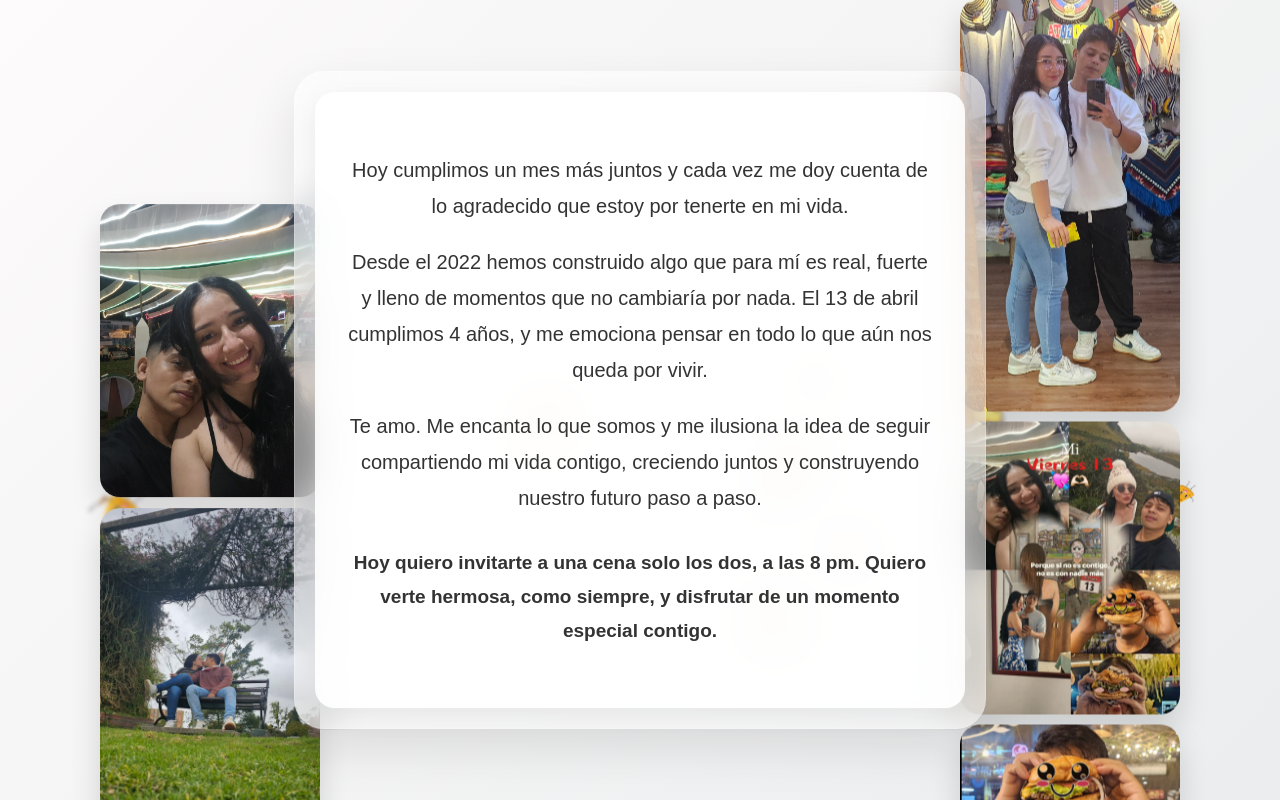
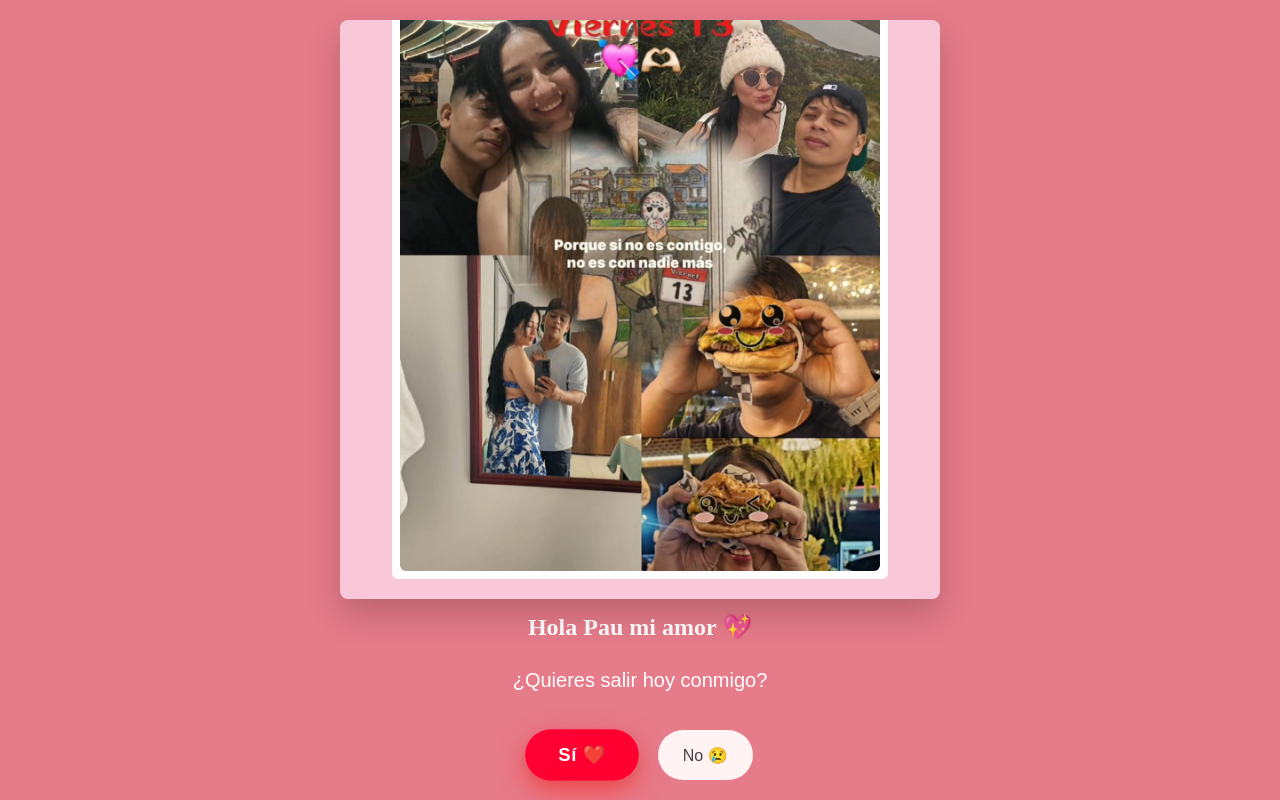
Before and after one commit to alejozuleta9217/pan-quesito, a React (Vite) app: page / in a window 1280 px wide. Built offline with nearby package versions, Linux system fonts and the light colour scheme.

Commit message:
Primer commit - proyecto aniversario

```diff
--- a/src/App.jsx
+++ b/src/App.jsx
@@ -1,16 +1,17 @@
 import { useEffect, useRef, useState } from "react";
 import "./SunflowerFrame.css";
+<link
+  href="https://fonts.googleapis.com/css2?family=Dancing+Script:wght@400;600&display=swap"
+  rel="stylesheet"
+></link>;
 
 const leftImages = ["/1.jpeg", "/2.jpeg", "/3.jpeg"];
-
 const rightImages = ["/4.jpeg", "/5.jpeg", "/6.jpeg", "/7.jpeg"];
-
 const leafImages = ["/8.png", "/9.png", "/10.png"];
 
 function generateLeaves(leafImages, count = 15) {
   return Array.from({ length: count }, () => {
     const randomIndex = Math.floor(Math.random() * leafImages.length);
-
     return {
       src: leafImages[randomIndex],
       left: Math.random() * 100,
@@ -24,8 +25,12 @@ function generateLeaves(leafImages, count = 15) {
 
 export default function SunflowerFrame() {
   const containerRef = useRef(null);
+  const noBtnRef = useRef(null);
+
   const [visible, setVisible] = useState(false);
   const [mouse, setMouse] = useState({ x: 0, y: 0 });
+  const [showMain, setShowMain] = useState(false);
+  const [leaves] = useState(() => generateLeaves(leafImages, 15));
 
   // 🌻 Intersection Observer
   useEffect(() => {
@@ -40,24 +45,69 @@ export default function SunflowerFrame() {
     return () => observer.disconnect();
   }, []);
 
-  const [leaves] = useState(() => generateLeaves(leafImages, 15));
+  // 💔 Botón NO que se mueve
+  const moveNoButton = () => {
+    const btn = noBtnRef.current;
+    if (!btn) return;
 
-  // 🌻 Mouse tracking para parallax 3D
+    const maxX = window.innerWidth - btn.offsetWidth - 20;
+    const maxY = window.innerHeight - btn.offsetHeight - 20;
+
+    const randomX = Math.random() * maxX;
+    const randomY = Math.random() * maxY;
+
+    btn.style.position = "fixed";
+    btn.style.left = randomX + "px";
+    btn.style.top = randomY + "px";
+  };
+
+  // 🌻 Mouse parallax
   const handleMouseMove = (e) => {
     const x = (e.clientX - window.innerWidth / 2) / 30;
     const y = (e.clientY - window.innerHeight / 2) / 30;
     setMouse({ x, y });
   };
 
-  // 🌿 Lluvia profesional (15 hojas variadas)
+  return (
+    <>
+      {/* 💌 TARJETA INICIAL */}
+      {!showMain && (
+        <div className="valentine-card">
+          <div className="envelope">
+            <div className="envelope-flap"></div>
+            <div className="letter">
+              <img src="/6.jpeg" alt="Nosotros" />
+            </div>
+          </div>
 
-  return (
+          <h2>Hola Pau mi amor 💖</h2>
+          <p>¿Quieres salir hoy conmigo?</p>
+
+          <div className="buttons">
+            <button className="btn yes" onClick={() => setShowMain(true)}>
+              Sí ❤️
+            </button>
+
+            <button
+              ref={noBtnRef}
+              className="btn no"
+              onMouseEnter={moveNoButton}
+              onClick={moveNoButton}
+            >
+              No 😢
+            </button>
+          </div>
+        </div>
+      )}
+
+      {/* 🌻 CONTENIDO PRINCIPAL */}
+      {showMain && (
         <div
           className="frame-container"
           ref={containerRef}
           onMouseMove={handleMouseMove}
         >
-      {/* 🌻 LADO IZQUIERDO */}
+          {/* LADO IZQUIERDO */}
           <div className="side left">
             {leftImages.map((img, i) => (
               <img
@@ -66,11 +116,9 @@ export default function SunflowerFrame() {
                 alt=""
                 className={`sunflower ${visible ? "fade-in" : ""}`}
                 style={{
-              transform: `
-                translate3d(${mouse.x * (i + 1)}px,
+                  transform: `translate3d(${mouse.x * (i + 1)}px,
                                           ${mouse.y * (i + 1)}px,
-                            ${i * 60}px)
-              `,
+                                          ${i * 60}px)`,
                   filter: `blur(${Math.abs(mouse.x) * 0.3}px)`,
                   animationDelay: `${i * 0.5}s`,
                 }}
@@ -78,7 +126,7 @@ export default function SunflowerFrame() {
             ))}
           </div>
 
-      {/* 🌻 CONTENIDO CENTRAL (GLASS) */}
+          {/* CONTENIDO CENTRAL */}
           <div
             className="content glass"
             style={{
@@ -87,17 +135,17 @@ export default function SunflowerFrame() {
               }deg)`,
             }}
           >
-        <div class="mensaje-aniversario">
+            <div className="mensaje-aniversario">
               <p>
                 Hoy cumplimos un mes más juntos y cada vez me doy cuenta de lo
                 agradecido que estoy por tenerte en mi vida.
               </p>
 
               <p>
-            Desde el 2022 hemos construido algo que para mí es real, fuerte y
-            lleno de momentos que no cambiaría por nada. El 13 de abril
-            cumplimos 4 años, y me emociona pensar en todo lo que aún nos queda
-            por vivir.
+                Desde el 2022 hemos construido algo que para mí es real, fuerte
+                y lleno de momentos que no cambiaría por nada. El 13 de abril
+                cumplimos 4 años, y me emociona pensar en todo lo que aún nos
+                queda por vivir.
               </p>
 
               <p>
@@ -106,7 +154,7 @@ export default function SunflowerFrame() {
                 nuestro futuro paso a paso.
               </p>
 
-          <p class="invitacion">
+              <p className="invitacion">
                 Hoy quiero invitarte a una cena solo los dos, a las 8 pm. Quiero
                 verte hermosa, como siempre, y disfrutar de un momento especial
                 contigo.
@@ -114,7 +162,7 @@ export default function SunflowerFrame() {
             </div>
           </div>
 
-      {/* 🌻 LADO DERECHO */}
+          {/* LADO DERECHO */}
           <div className="side right">
             {rightImages.map((img, i) => (
               <img
@@ -123,11 +171,9 @@ export default function SunflowerFrame() {
                 alt=""
                 className={`sunflower ${visible ? "fade-in" : ""}`}
                 style={{
-              transform: `
-                translate3d(${mouse.x * (i + 1)}px,
+                  transform: `translate3d(${mouse.x * (i + 1)}px,
                                           ${mouse.y * (i + 1)}px,
-                            ${i * 60}px)
-              `,
+                                          ${i * 60}px)`,
                   filter: `blur(${Math.abs(mouse.x) * 0.3}px)`,
                   animationDelay: `${i * 0.5}s`,
                 }}
@@ -135,7 +181,7 @@ export default function SunflowerFrame() {
             ))}
           </div>
 
-      {/* 🌿 LLUVIA DE HOJAS */}
+          {/* LLUVIA */}
           <div className="rain">
             {leaves.map((leaf, i) => (
               <img
@@ -153,5 +199,7 @@ export default function SunflowerFrame() {
             ))}
           </div>
         </div>
+      )}
+    </>
   );
 }
--- a/src/SunflowerFrame.css
+++ b/src/SunflowerFrame.css
@@ -266,3 +266,194 @@ body {
   }
 
 }
+
+.valentine-card {
+  position: fixed;
+  inset: 0;
+  background: #e67b8a;
+  display: flex;
+  flex-direction: column;
+  justify-content: center;
+  align-items: center;
+  gap: 0px;
+  z-index: 9999;
+  text-align: center;
+  padding: 20px;
+}
+
+.photo-frame {
+  display: inline-block;
+  background: #fff;
+  border-radius: 15px;
+  padding: 10px;
+  box-shadow: 0 10px 30px rgba(0,0,0,0.2);
+}
+
+.photo-frame img {
+  display: block;
+  max-width: 100%;
+  height: 650px;
+  border-radius: 10px;
+}
+
+.valentine-card h2 {
+  color: white;
+  font-size: 24px;
+  margin: 10px 0 0;
+}
+
+h2 {
+  font-family: 'Dancing Script', cursive;
+}
+
+
+
+.valentine-card p {
+  color: white;
+  font-size: 20px;
+}
+
+.buttons {
+  display: flex;
+  gap: 20px;
+  margin-top: 15px;
+}
+
+.btn {
+  padding: 12px 25px;
+  border: none;
+  border-radius: 25px;
+  font-size: 16px;
+  cursor: pointer;
+  transition: 0.3s ease;
+}
+
+/* 💌 SOBRE */
+.envelope {
+  position: relative;
+  width: 600px;
+  height: 700px;
+  background: #f8c8d8;
+  border-radius: 8px;
+  overflow: hidden;
+  box-shadow: 0 15px 35px rgba(0,0,0,0.2);
+}
+
+/* TAPA DEL SOBRE */
+.envelope-flap {
+  position: absolute;
+  top: 0;
+  left: 0;
+  width: 100%;
+  height: 100%;
+  background: #f4a6c1;
+  clip-path: polygon(0 0, 50% 60%, 100% 0);
+  transform-origin: top;
+  animation: openFlap 1s ease forwards;
+  animation-delay: 0.5s;
+  z-index: 3;
+}
+
+/* CARTA / FOTO */
+.letter {
+  position: absolute;
+  bottom: -100%;
+  left: 50%;
+  transform: translateX(-50%);
+  width: 80%;
+  background: white;
+  padding: 8px;
+  border-radius: 6px;
+  animation: slideUp 1.2s ease forwards;
+  animation-delay: 1.2s;
+  z-index: 2;
+}
+
+.letter img {
+  width: 100%;
+  display: block;
+  border-radius: 6px;
+}
+
+/* ANIMACIONES */
+@keyframes openFlap {
+  to {
+    transform: rotateX(180deg);
+  }
+}
+
+@keyframes slideUp {
+  to {
+    bottom: 20px;
+  }
+}
+
+.btn.yes {
+  background: linear-gradient(135deg, #ff0133, #ff002f);
+  color: white;
+  font-weight: 600;
+  padding: 14px 32px;
+  border-radius: 40px;
+  border: none;
+  font-size: 18px;
+  letter-spacing: 0.5px;
+  cursor: pointer;
+  position: relative;
+  overflow: hidden;
+  transition: all 0.3s ease;
+  box-shadow:
+    0 10px 25px rgba(247, 66, 66, 0.836),
+    0 4px 10px rgba(0, 0, 0, 0.1);
+}
+
+.btn.yes:hover {
+  transform: translateY(-4px) scale(1.05);
+  box-shadow:
+    0 15px 35px rgba(255, 105, 135, 0.6),
+    0 6px 15px rgba(0, 0, 0, 0.15);
+}
+
+.btn.yes::before {
+  content: "";
+  position: absolute;
+  top: 0;
+  left: -75%;
+  width: 50%;
+  height: 100%;
+  background: linear-gradient(
+    120deg,
+    transparent,
+    rgba(255, 255, 255, 0.6),
+    transparent
+  );
+  transform: skewX(-20deg);
+}
+
+.btn.yes:hover::before {
+  animation: shine 0.8s ease forwards;
+}
+
+@keyframes shine {
+  100% {
+    left: 130%;
+  }
+}
+
+.btn.yes {
+  animation: heartbeat 2.5s infinite;
+}
+
+@keyframes heartbeat {
+  0%, 100% {
+    transform: scale(1);
+  }
+  50% {
+    transform: scale(1.05);
+  }
+}
+
+.no {
+  background: #fff3f3;
+  color: #444;
+  position: relative;
+}
```
Lines whose indentation alone changed are shown as unchanged.
